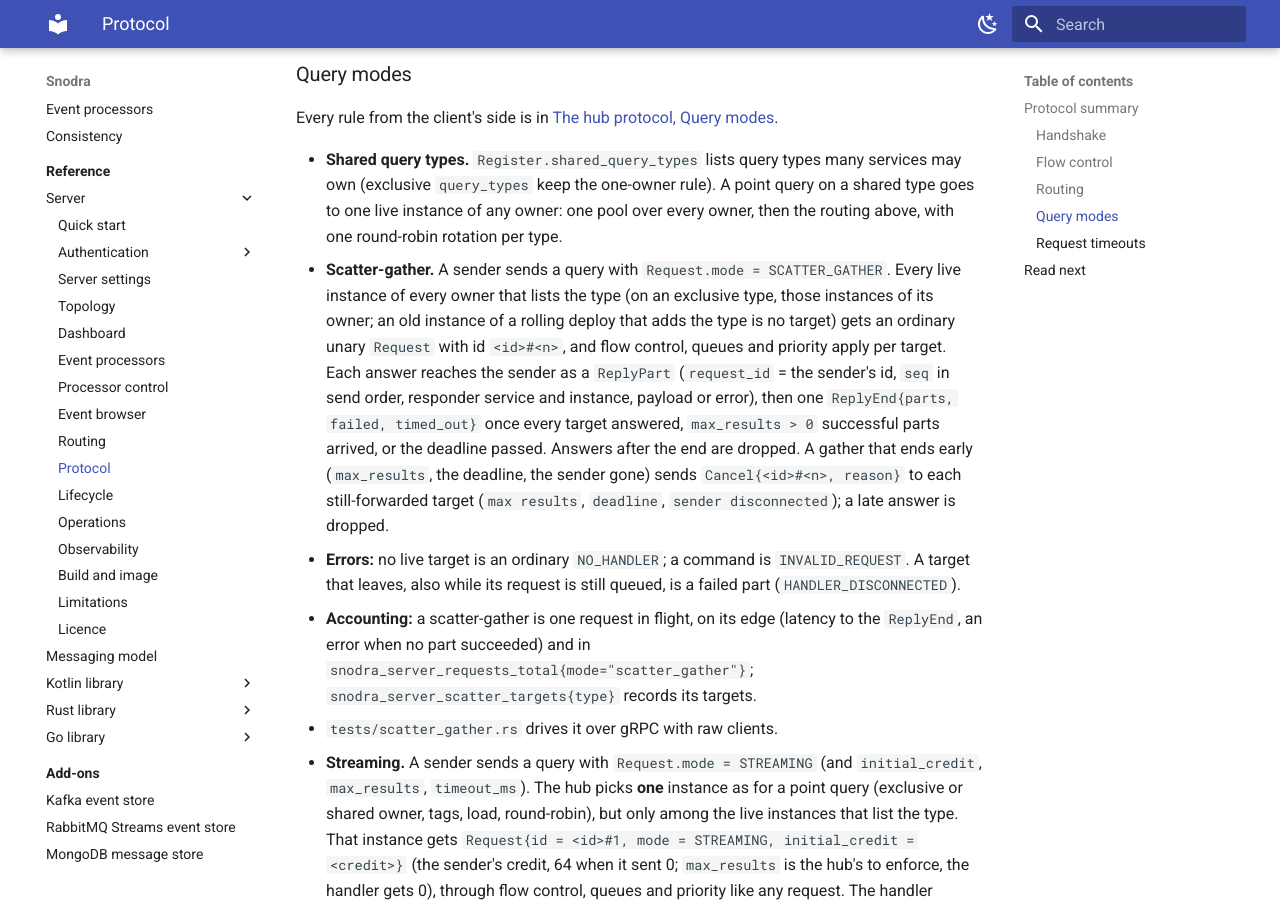
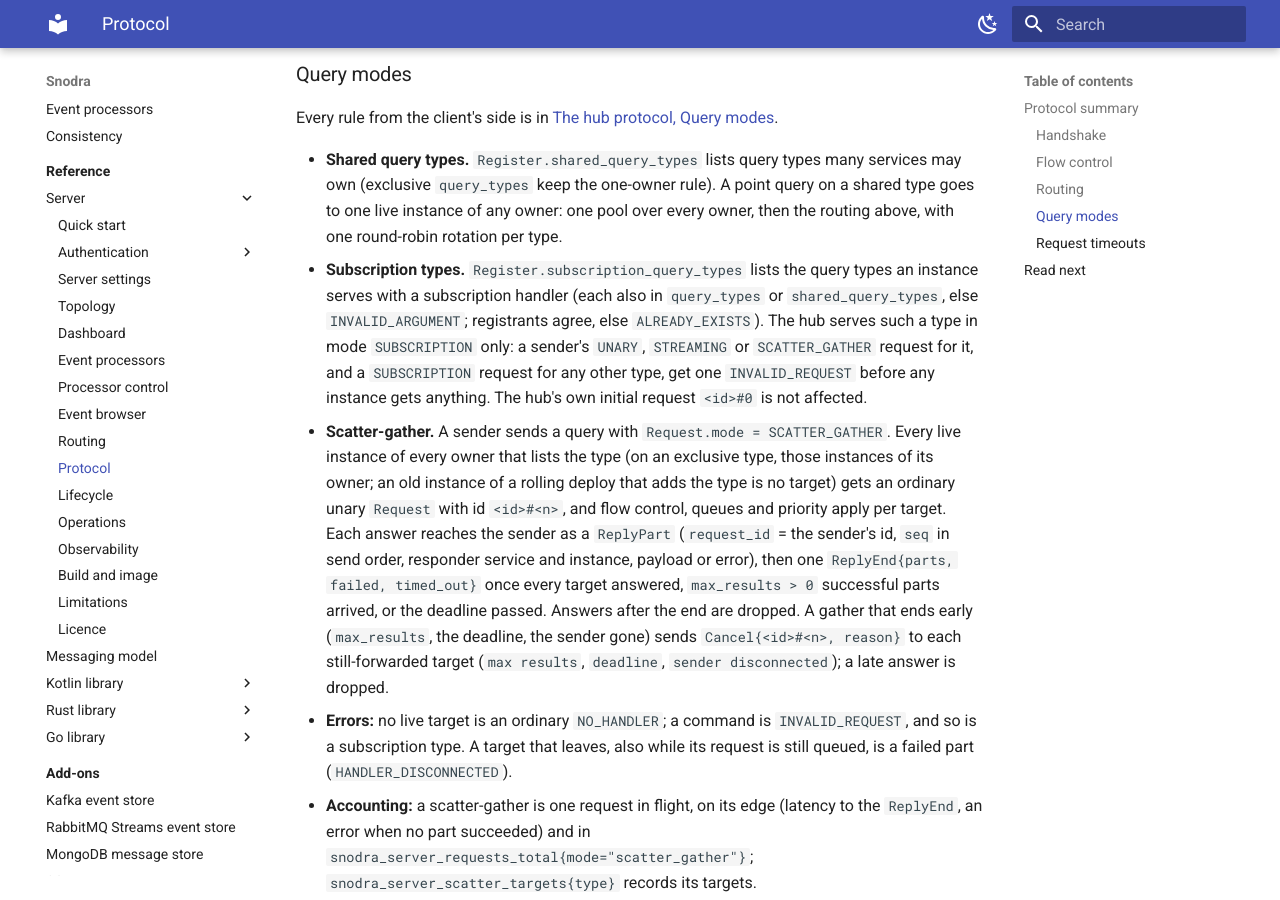
Before and after one commit to snodra/snodra-site, an MkDocs documentation site: the page built from docs/server/protocol.md, in a window 1280 px wide and 900 px high, scrolled down 2992 px. Built offline with MkDocs 1.6.1 and Material for MkDocs 9.7.7, drawn with Linux system fonts in a browser that asks for light colours; some of the changed text lies outside the part shown.

Commit message:
docs: the hub protocol page states the subscription-type gates
Co-Authored-By: Claude Fable 5.2 <noreply@anthropic.com>

```diff
--- a/docs/server/protocol.md
+++ b/docs/server/protocol.md
@@ -119,6 +119,12 @@ Every rule from the client's side is in
   (exclusive `query_types` keep the one-owner rule). A point query on a shared type goes to one
   live instance of any owner: one pool over every owner, then the routing above, with one
   round-robin rotation per type.
+- **Subscription types.** `Register.subscription_query_types` lists the query types an instance
+  serves with a subscription handler (each also in `query_types` or `shared_query_types`, else
+  `INVALID_ARGUMENT`; registrants agree, else `ALREADY_EXISTS`). The hub serves such a type in mode
+  `SUBSCRIPTION` only: a sender's `UNARY`, `STREAMING` or `SCATTER_GATHER` request for it, and a
+  `SUBSCRIPTION` request for any other type, get one `INVALID_REQUEST` before any instance gets
+  anything. The hub's own initial request `<id>#0` is not affected.
 - **Scatter-gather.** A sender sends a query with
   `Request.mode = SCATTER_GATHER`. Every live instance of every owner that lists the type (on an
   exclusive type, those instances of its owner; an old instance of a rolling deploy that adds the
@@ -130,8 +136,8 @@ Every rule from the client's side is in
   Answers after the end are dropped. A gather that ends early (`max_results`, the deadline,
   the sender gone) sends `Cancel{<id>#<n>, reason}` to each still-forwarded target (`max results`,
   `deadline`, `sender disconnected`); a late answer is dropped.
-- **Errors:** no live target is an ordinary `NO_HANDLER`; a command is `INVALID_REQUEST`. A
-  target that leaves, also while its request is still queued, is a failed part
+- **Errors:** no live target is an ordinary `NO_HANDLER`; a command is `INVALID_REQUEST`, and so is
+  a subscription type. A target that leaves, also while its request is still queued, is a failed part
   (`HANDLER_DISCONNECTED`).
 - **Accounting:** a scatter-gather is one request in flight, on its edge (latency to the
   `ReplyEnd`, an error when no part succeeded) and in `snodra_server_requests_total{mode="scatter_gather"}`;
@@ -170,8 +176,9 @@ Every rule from the client's side is in
   part) and the end (`Reply{error}` as `ReplyEnd{error}`).
 - **Streaming errors:** a request mode the hub does not know `INVALID_REQUEST`; a command by
   request kind `INVALID_REQUEST`; no owner, or no live instance that lists the type,
-  `NO_HANDLER`; a command by registered kind `INVALID_REQUEST`; a duplicate id (`<id>` or
-  `<id>#1`) `INVALID_REQUEST`. The gates apply in that order.
+  `NO_HANDLER`; a command by registered kind `INVALID_REQUEST`; a subscription type
+  `INVALID_REQUEST`; a duplicate id (`<id>` or `<id>#1`) `INVALID_REQUEST`. The gates apply in that
+  order.
 - **Streaming accounting:** one request in flight (the sender's `inFlightAsSender`, the
   handler's `inFlightAsHandler`, one handler permit from the forward to the end, released on
   every ending path); one count on its edge with the latency to the end (an error when the end
@@ -234,7 +241,8 @@ Every rule from the client's side is in
   session (as for unary requests).
 - **Subscription errors:** a command by request kind `INVALID_REQUEST`; no owner, or no live
   instance that lists the type, `NO_HANDLER`; a command by registered kind `INVALID_REQUEST`; a
-  duplicate id (`<id>`, `<id>#0`, or a pending `<id>#n`) `INVALID_REQUEST`;
+  type that is not a subscription type `INVALID_REQUEST`; a duplicate id (`<id>`, `<id>#0`, or a
+  pending `<id>#n`) `INVALID_REQUEST`;
   a target already serving `SNODRA_SERVER_MAX_SUBSCRIPTIONS_PER_INSTANCE` (1024) subscriptions
   `RESOURCE_EXHAUSTED`. The gates apply in that order, all before anything is sent. **Builder
   call:** an update target's id is no pending id (it is matched through its subscription), so a
```
